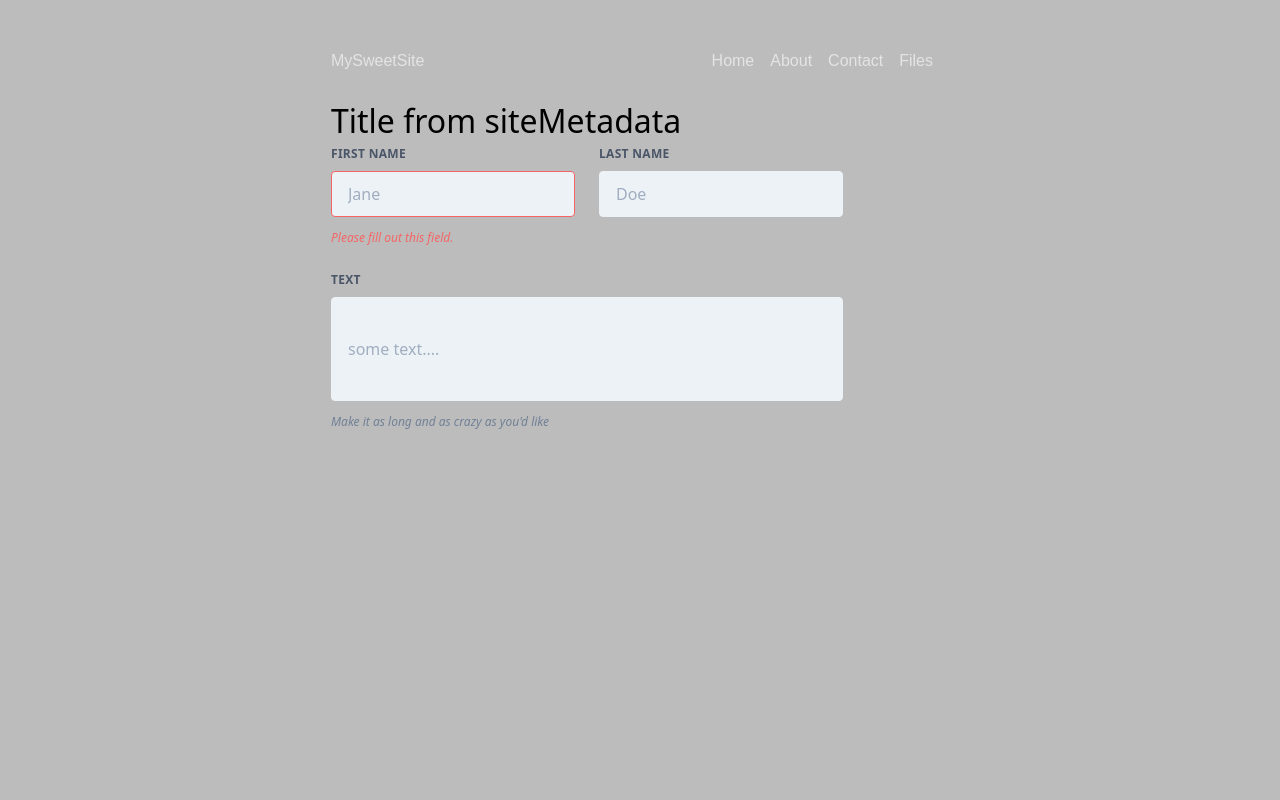
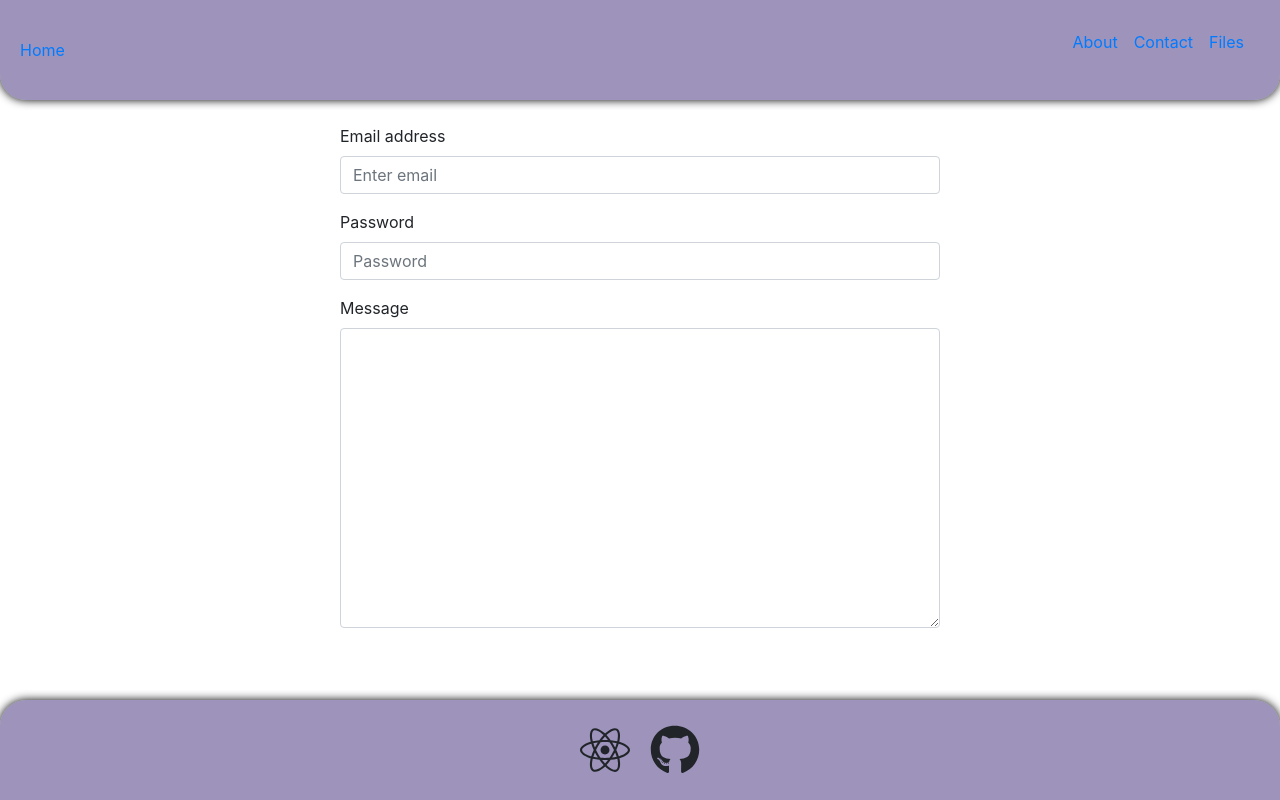
Before and after one commit to Gblur/profile-page-gatsby-theming, a Gatsby site: page /contact in a window 1280 px wide. Built offline with nearby package versions, Linux system fonts and the light colour scheme; Gatsby itself is replaced by a stand-in of ours.

Commit message:
background and nav elements designed

```diff
--- a/gatsby-browser.js
+++ b/gatsby-browser.js
@@ -1 +1,2 @@
-import "./src/styles/index.scss"
+
+import "bootstrap/dist/css/bootstrap.min.css"
--- a/src/components/container.js
+++ b/src/components/container.js
@@ -4,7 +4,10 @@
 export default function Container({ children }) {
   return (
     <div
-      style={{ margin: `3rem auto`, maxWidth: 700 }}
+      style={{
+        margin: `3rem auto`,
+        maxWidth: "1000px",
+      }}
       className={containerStyles.container}
     >
       {children}
--- a/src/components/header.js
+++ b/src/components/header.js
@@ -1,5 +1,24 @@
 import React from "react"
+import { Link } from "gatsby"
+import headerModule from "../styles/header.module.scss"
+
+const ListLink = props => (
+  <li style={{ display: `inline-block`, marginRight: `1rem` }}>
+    <Link to={props.to}>{props.children}</Link>
+  </li>
+)
 
 export default function Header(props) {
-  return <h1>{props.headerText} </h1>
+  return (
+    <header className={headerModule.header} style={{ marginBottom: `1.5rem` }}>
+      <Link to="/" style={{ textShadow: `none` }}>
+        Home
+      </Link>
+      <ul style={{ listStyle: `none`, float: `right` }}>
+        <ListLink to="/about/">About</ListLink>
+        <ListLink to="/contact/">Contact</ListLink>
+        <ListLink to="/my-files/">Files</ListLink>
+      </ul>
+    </header>
+  )
 }
--- a/src/components/inputForm.js
+++ b/src/components/inputForm.js
@@ -1,58 +1,25 @@
 import React from "react"
+import Form from "react-bootstrap/Form"
 
 export default function FormInput() {
   return (
-    <form class="w-full max-w-lg">
-      <div class="flex flex-wrap -mx-3 mb-6">
-        <div class="w-full md:w-1/2 px-3 mb-6 md:mb-0">
-          <label
-            class="block uppercase tracking-wide text-gray-700 text-xs font-bold mb-2"
-            for="grid-first-name"
-          >
-            First Name
-          </label>
-          <input
-            class="appearance-none block w-full bg-gray-200 text-gray-700 border border-red-500 rounded py-3 px-4 mb-3 leading-tight focus:outline-none focus:bg-white"
-            id="grid-first-name"
-            type="text"
-            placeholder="Jane"
-          />
-          <p class="text-red-500 text-xs italic">Please fill out this field.</p>
-        </div>
-        <div class="w-full md:w-1/2 px-3">
-          <label
-            class="block uppercase tracking-wide text-gray-700 text-xs font-bold mb-2"
-            for="grid-last-name"
-          >
-            Last Name
-          </label>
-          <input
-            class="appearance-none block w-full bg-gray-200 text-gray-700 border border-gray-200 rounded py-3 px-4 leading-tight focus:outline-none focus:bg-white focus:border-gray-500"
-            id="grid-last-name"
-            type="text"
-            placeholder="Doe"
-          />
-        </div>
-      </div>
-      <div class="flex flex-wrap -mx-3 mb-6">
-        <div class="w-full px-3">
-          <label
-            class="block uppercase tracking-wide text-gray-700 text-xs font-bold mb-2"
-            for="grid-password"
-          >
-            Text
-          </label>
-          <input
-            class="inline w-full h-full bg-gray-200 text-gray-700 border border-gray-200 rounded py-3 px-4 mb-3 leading-tight focus:outline-none focus:bg-white focus:border-gray-500"
-            id="grid-password"
-            type="text"
-            placeholder="some text...."
-          />
-          <p class="text-gray-600 text-xs italic">
-            Make it as long and as crazy as you'd like
-          </p>
-        </div>
-      </div>
-    </form>
+    <Form style={{ margin: "0px auto", maxWidth: "600px" }}>
+      <Form.Group controlId="formGroupEmail">
+        <Form.Label>Email address</Form.Label>
+        <Form.Control type="email" placeholder="Enter email" />
+      </Form.Group>
+      <Form.Group controlId="formGroupPassword">
+        <Form.Label>Password</Form.Label>
+        <Form.Control type="password" placeholder="Password" />
+      </Form.Group>
+      <Form.Group controlId="formGroupMessage">
+        <Form.Label>Message</Form.Label>
+        <Form.Control
+          style={{ height: "300px" }}
+          as="textarea"
+          aria-label="With textarea"
+        />
+      </Form.Group>
+    </Form>
   )
 }
--- /dev/null
+++ b/src/components/layout.js
@@ -0,0 +1,14 @@
+import React from "react"
+import { Link } from "gatsby"
+import Footer from "../components/footer"
+import Header from "../components/header"
+
+export default function Layout({ children }) {
+  return (
+    <div>
+      <Header />
+      {children}
+      <Footer />
+    </div>
+  )
+}
--- a/src/components/navbar.js
+++ /dev/null
@@ -1,27 +0,0 @@
-import React from "react"
-import { Link } from "gatsby"
-
-const ListLink = props => (
-  <li style={{ display: `inline-block`, marginRight: `1rem` }}>
-    <Link to={props.to}>{props.children}</Link>
-  </li>
-)
-
-export default function Layout({ children }) {
-  return (
-    <div style={{ margin: `3rem auto`, maxWidth: 650, padding: `0 1rem` }}>
-      <header style={{ marginBottom: `1.5rem` }}>
-        <Link to="/" style={{ textShadow: `none`, backgroundImage: `none` }}>
-          <h3 style={{ display: `inline` }}>MySweetSite</h3>
-        </Link>
-        <ul style={{ listStyle: `none`, float: `right` }}>
-          <ListLink to="/">Home</ListLink>
-          <ListLink to="/about/">About</ListLink>
-          <ListLink to="/contact/">Contact</ListLink>
-          <ListLink to="/my-files/">Files</ListLink>
-        </ul>
-      </header>
-      {children}
-    </div>
-  )
-}
--- a/src/pages/about.js
+++ b/src/pages/about.js
@@ -1,7 +1,7 @@
 import React from "react"
 import { Link } from "gatsby"
 import { graphql } from "gatsby"
-import Layout from "../components/navbar"
+import Layout from "../components/layout"
 import Columns from "../components/columns"
 
 export default function Contact({ data }) {
--- a/src/pages/contact.js
+++ b/src/pages/contact.js
@@ -1,7 +1,7 @@
 import React from "react"
 import { css } from "@emotion/core"
 import { Link, useStaticQuery, graphql } from "gatsby"
-import Layout from "../components/navbar"
+import Layout from "../components/layout"
 import FormInput from "../components/inputForm"
 
 export default function Contact() {
@@ -19,7 +19,6 @@
   return (
     <Layout>
       <div>
-        <h1>{data.site.siteMetadata.title}</h1>
         <FormInput />
       </div>
     </Layout>
--- a/src/pages/index.js
+++ b/src/pages/index.js
@@ -1,22 +1,15 @@
 import React from "react"
+import "../styles/index.scss"
 import { Link } from "gatsby"
-import Header from "../components/header"
-import Footer from "../components/footer"
 import Container from "../components/container"
-import Layout from "../components/navbar"
+import Layout from "../components/layout"
 import { graphql } from "gatsby"
 import { ParallaxProvider } from "react-scroll-parallax"
 
 export default function Home({ data }) {
   return (
     <ParallaxProvider>
-      <div>
       <Layout>
-          <Container>
-            <Header headerText="Hello world! See more by visiting Github.com and check out that repo if you want" />
-            <Link to="/contact/">Contact</Link>
-            <p>send us a message</p>
-          </Container>
         <Container>
           {data.allMarkdownRemark.edges.map(({ node }) => (
             <div key={node.id}>
@@ -27,8 +20,6 @@
           ))}
         </Container>
       </Layout>
-        <Footer />
-      </div>
     </ParallaxProvider>
   )
 }
--- a/src/pages/my-files.js
+++ b/src/pages/my-files.js
@@ -1,11 +1,13 @@
 import React from "react"
 import { graphql } from "gatsby"
-import Layout from "../components/navbar"
+import Layout from "../components/layout"
+import Container from "../components/container"
 
 export default function MyFiles({ data }) {
   console.log(data)
   return (
     <Layout>
+      <Container>
         <div>
           <h1>My Site's Files</h1>
           <table>
@@ -29,6 +31,7 @@
             </tbody>
           </table>
         </div>
+      </Container>
     </Layout>
   )
 }
--- a/src/styles/container.module.scss
+++ b/src/styles/container.module.scss
@@ -1,12 +1,10 @@
 .container {
   display: flex;
   flex-direction: column;
-  background-color: lavenderblush;
   justify-content: center;
   align-items: center;
   text-align: center;
   border-radius: 6px;
-  box-shadow: 0px 0px 15px;
   h1 {
     padding-top: 20px;
   }
--- a/src/styles/footer.module.scss
+++ b/src/styles/footer.module.scss
@@ -8,6 +8,7 @@
   width: 100vw;
   justify-content: center;
   align-items: center;
-  background-color: lavenderblush;
-  box-shadow: 0px 0px 15px black;
+  box-shadow: 0px 0px 10px black;
+  border-radius: 26px 26px 0px 0px;
+  background-color: rgba(25, 0, 95, 0.425);
 }
--- /dev/null
+++ b/src/styles/header.module.scss
@@ -0,0 +1,13 @@
+.header {
+  display: flex;
+  position: sticky;
+  height: 100px;
+  top: 0;
+  width: 100vw;
+  padding: 0px 20px;
+  justify-content: space-between;
+  align-items: center;
+  background-color: rgba(25, 0, 95, 0.425);
+  box-shadow: 0px 0px 10px black;
+  border-radius: 0px 0px 26px 26px;
+}
--- a/src/styles/index.scss
+++ b/src/styles/index.scss
@@ -1,19 +1,38 @@
-@tailwind base;
+// @tailwind base;
+//
+// body {
+//   background-color: rgba(122, 122, 122, 0.5);
+// }
+// h1 {
+//   font-size: xx-large;
+// }
+// a {
+//   font-size: medium;
+//   font-family: Arial, Helvetica;
+//   color: rgba(255, 255, 255, 0.6);
+// }
+//
+// @tailwind components;
+//
+// @tailwind utilities;
+
+/* Here we can add our own utilities or custom CSS */
 
 body {
-  background-color: rgba(122, 122, 122, 0.5);
+  //  background-color: rgba(48, 26, 247, 0.801);
+  background-image: url("../images/cool-background.png");
+  background-size: cover;
 }
+
 h1 {
-  font-size: xx-large;
+  font-size: 3em;
+  color: rgba(73, 70, 70, 0.74);
 }
 a {
-  font-size: medium;
+  font-size: 1.5em;
   font-family: Arial, Helvetica;
   color: rgba(255, 255, 255, 0.6);
 }
-
-@tailwind components;
-
-@tailwind utilities;
-
-/* Here we can add our own utilities or custom CSS */
+p {
+  font-size: 1.5em;
+}
```
Also changed, not shown: src/images/background.svg (added), src/images/cool-background.png (added). Lines whose indentation alone changed are shown as unchanged.
